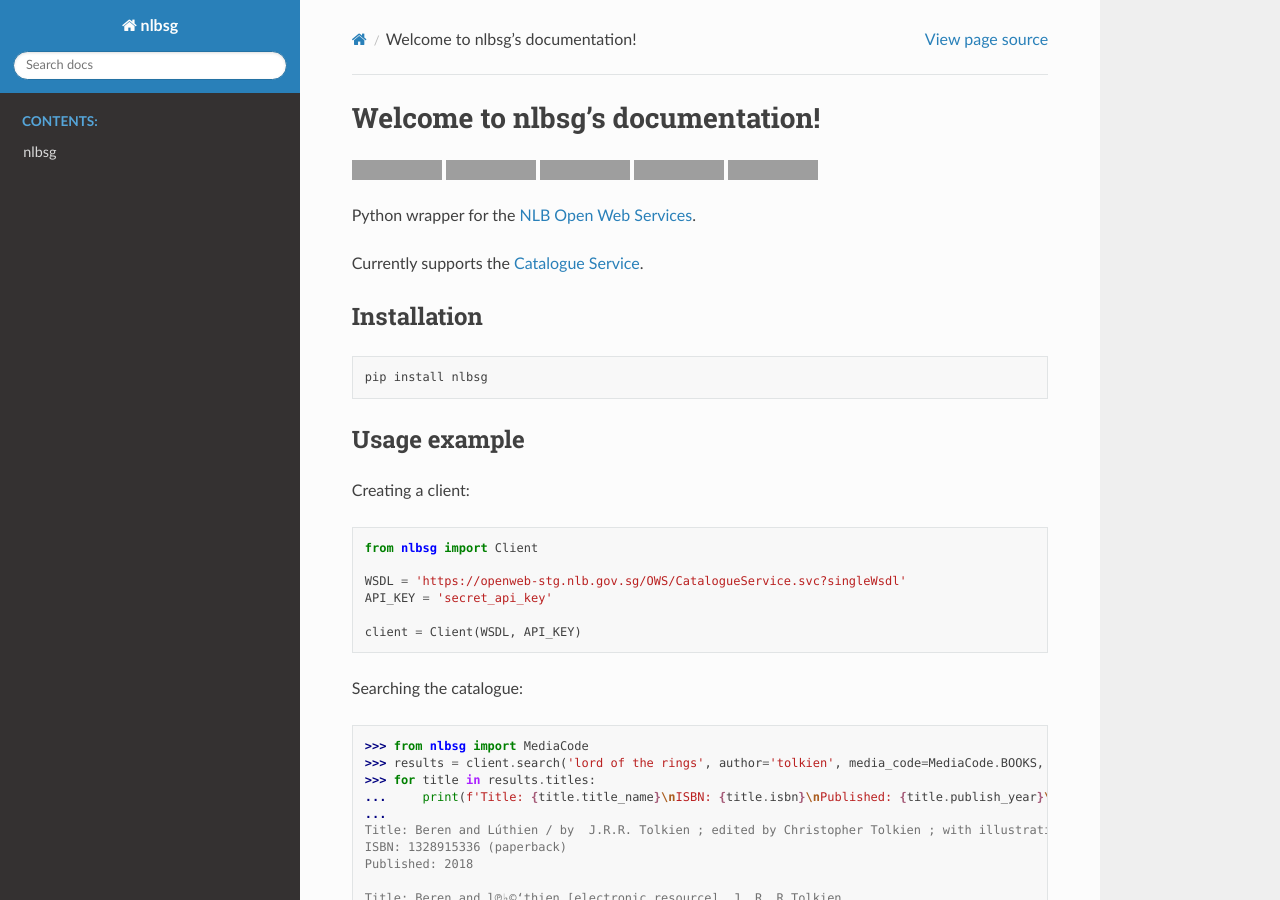
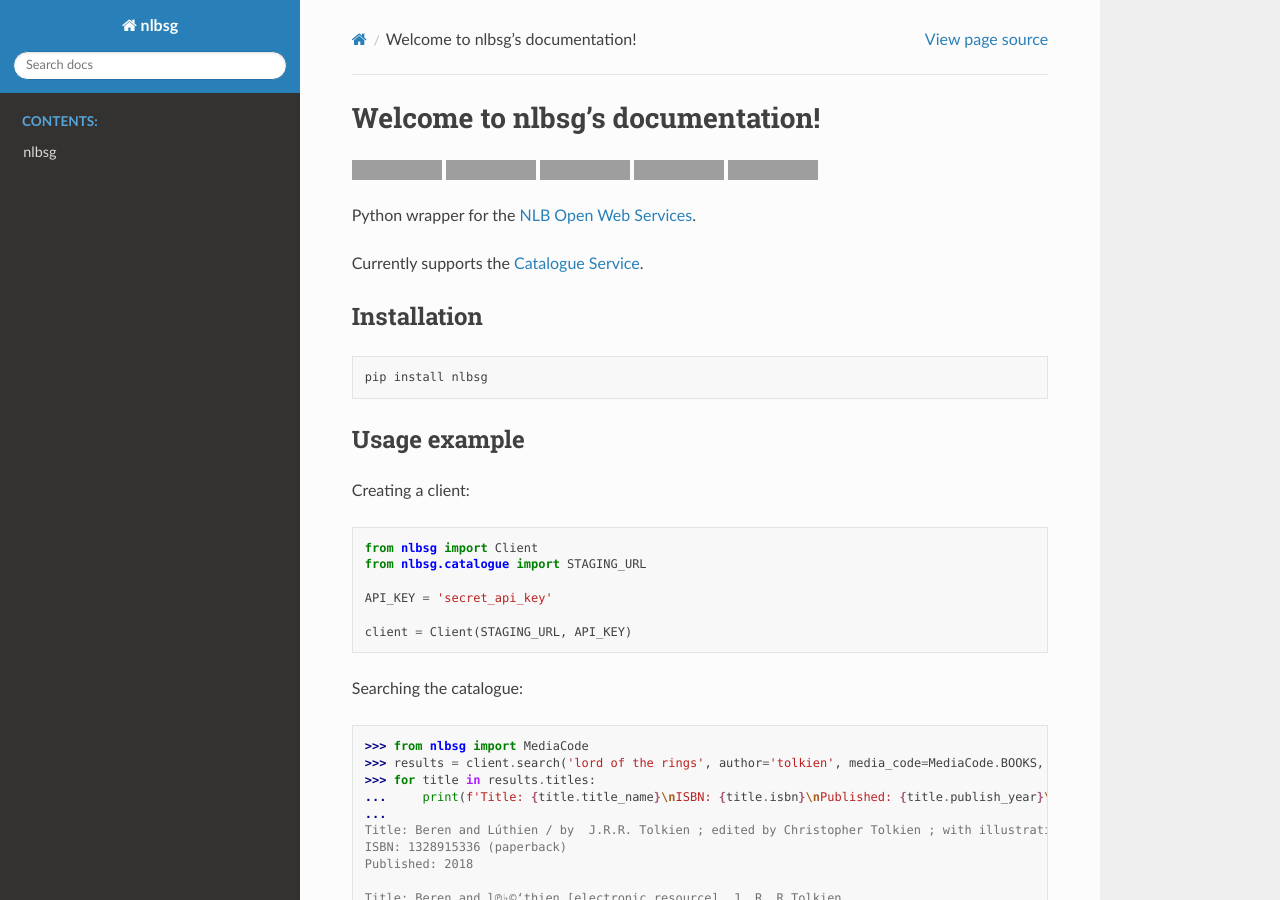
Before and after one commit to yi-jiayu/nlbsg, a Sphinx documentation site: the page built from docs/index.rst, in a window 1280 px wide and 900 px high. Built offline with Sphinx 7.4.7 and the Read the Docs theme 2.0.0, drawn with Linux system fonts in a browser that asks for light colours; grey boxes are pictures that could not be loaded.

Commit message:
Add constants for Catalogue Service WSDL URLs
Reference: http://www.nlb.gov.sg/labs/technical-documentation/#catalogue-service

```diff
--- a/docs/index.rst
+++ b/docs/index.rst
@@ -41,11 +41,11 @@ Usage example
 Creating a client::
 
     from nlbsg import Client
+    from nlbsg.catalogue import STAGING_URL
 
-    WSDL = 'https://openweb-stg.nlb.gov.sg/OWS/CatalogueService.svc?singleWsdl'
     API_KEY = 'secret_api_key'
 
-    client = Client(WSDL, API_KEY)
+    client = Client(STAGING_URL, API_KEY)
 
 Searching the catalogue::
 
```
Also changed, not shown: README.md (+2 -2 lines), 1 other file.
